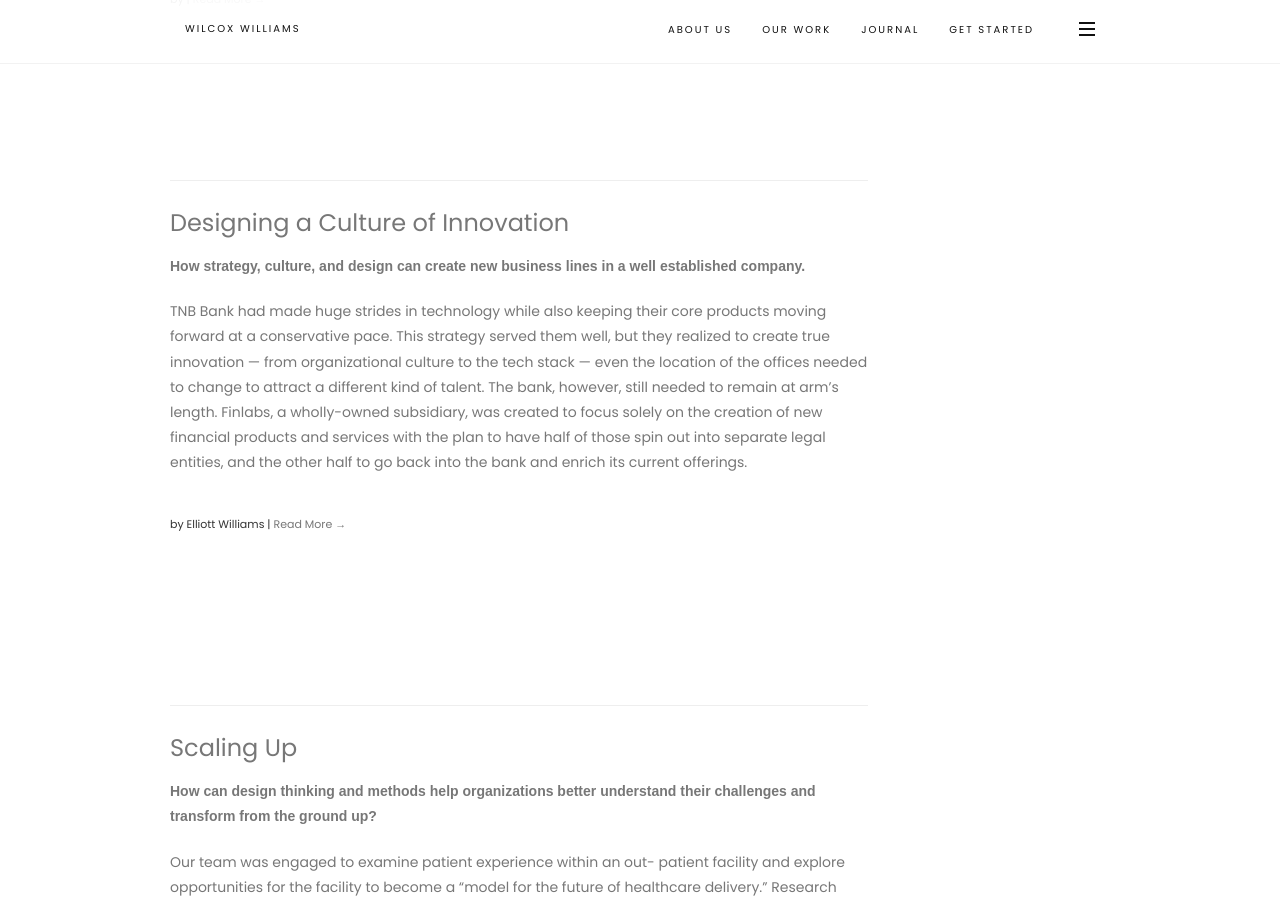
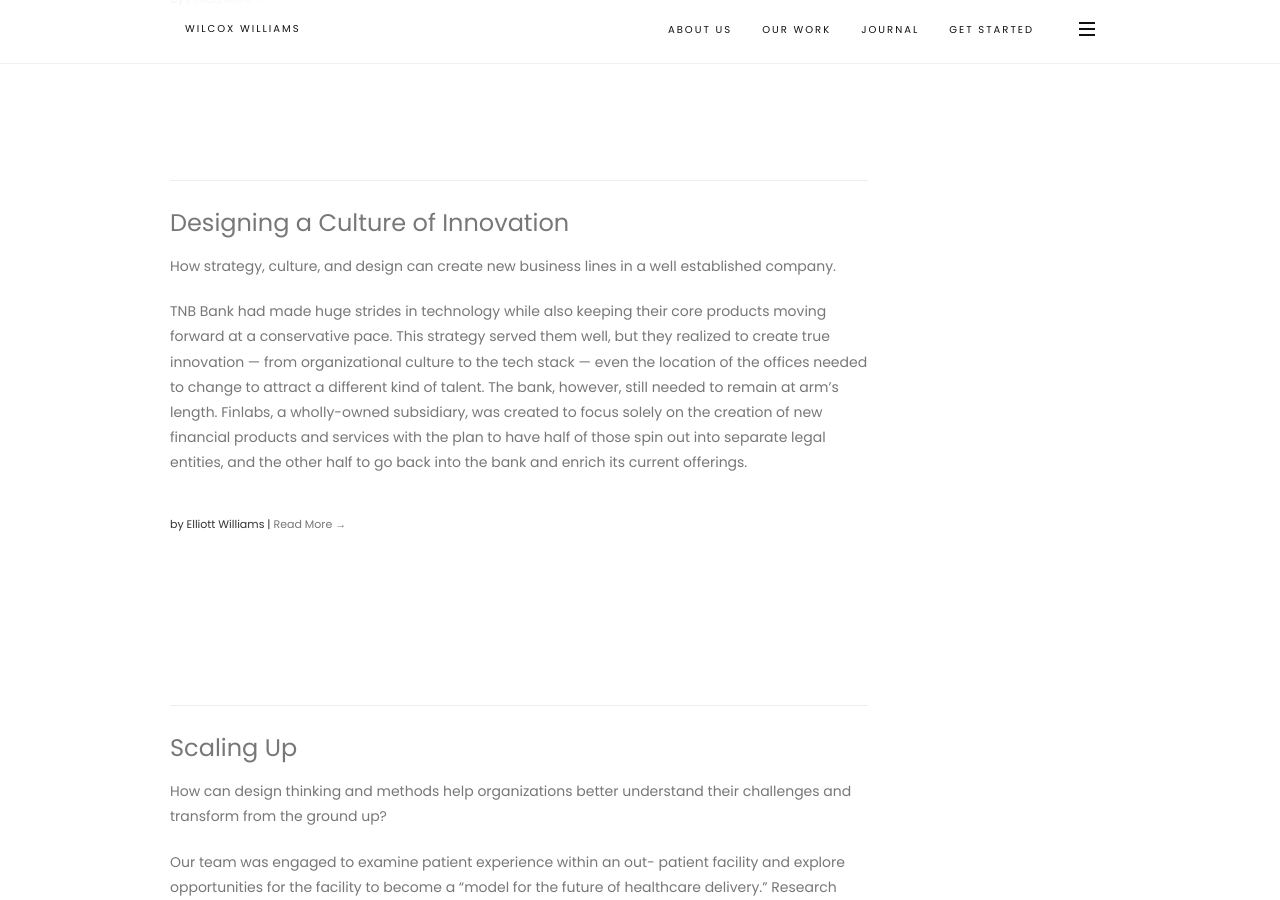
Before and after one commit to rwcstudio/wilcoxwilliams.github.io, a Jekyll site: the page built from journal.html, in a window 1280 px wide and 900 px high, scrolled down 614 px. Built offline with Jekyll 4.4.1, drawn with Linux system fonts in a browser that asks for light colours.

Commit message:
Update journal.html

```diff
--- a/journal.html
+++ b/journal.html
@@ -24,7 +24,7 @@ layout: default
 						  <h2>
                   <a href="{{ post.url }}">{{ post.title }}</a>
               </h2>
-						<p><b>{{ post.subtitle }}</b></p>
+						<p>{{ post.subtitle }}</p>
 						<p>
                 {{ post.abstract }}
             </p>
```
